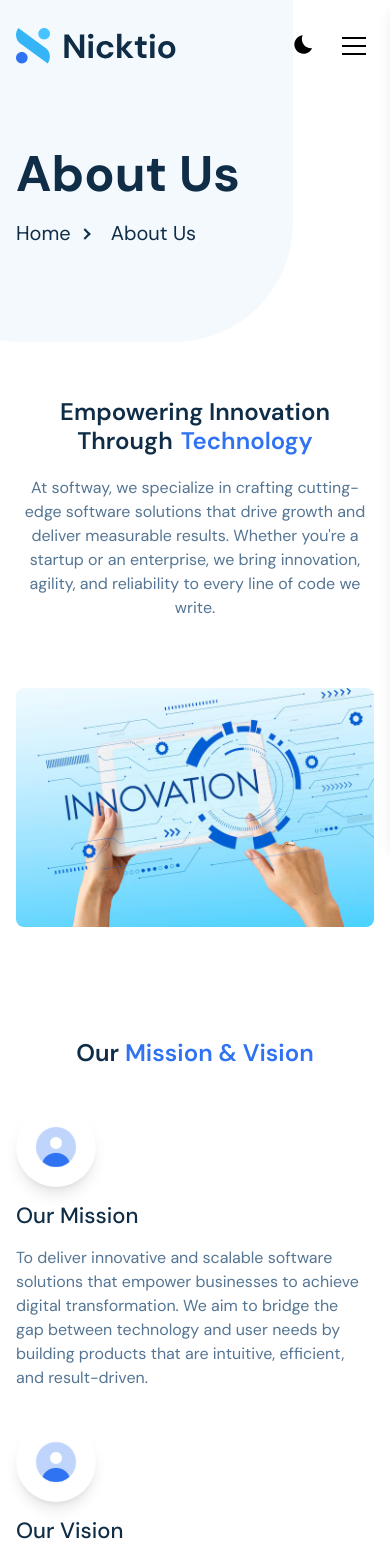
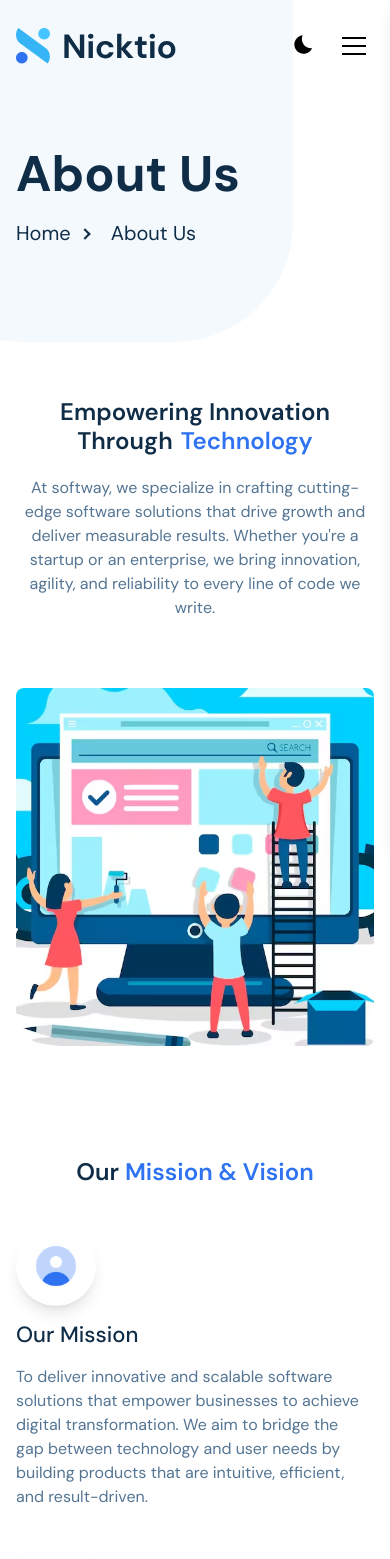
Before and after one commit to Jigisha-Ponda/next-website, a Next.js app in the folder package/: page /about_us in a window 390 px wide. Shown: the top 1559 px of the page. Built offline with nearby package versions, Linux system fonts and the light colour scheme.

Commit message:
[update] updated mobile number and image of about us page

```diff
--- a/package/src/components/AboutUs/Details/index.tsx
+++ b/package/src/components/AboutUs/Details/index.tsx
@@ -57,7 +57,7 @@ const Details: FC = () => {
           <motion.div className="flex justify-center items-center">
             <div className="relative overflow-hidden mt-14">
               <Image
-                src="/images/image/innovation.avif"
+                src="/images/image/team-work.avif"
                 alt="image"
                 width={550}
                 height={350}
--- a/package/src/components/Contact/Form/index.tsx
+++ b/package/src/components/Contact/Form/index.tsx
@@ -157,7 +157,7 @@ const ContactForm = () => {
           </div>
           <div className="col-span-6">
             <Image
-              src="/images/image/cropped-team-work.avif"
+              src="/images/image/team-work.avif"
               alt="goals"
               width={1300}
               height={0}
--- a/package/src/components/Layout/Footer/index.tsx
+++ b/package/src/components/Layout/Footer/index.tsx
@@ -19,7 +19,7 @@ const Footer = () => {
             <div className="flex items-center gap-2 text-foottext">
               <Icon icon="majesticons:phone-retro-line" className="w-7 h-7" />
               <Link href="#" className="text-16 hover:text-primary">
-                <span> +1 (123) 123 1234</span>
+                <span>+91 80000 27581</span>
               </Link>
             </div>
             <div className="flex items-center text-foottext gap-2">
```
Also changed, not shown: package/public/images/image/cropped-team-work.avif (deleted), package/public/images/image/team-work.avif.
